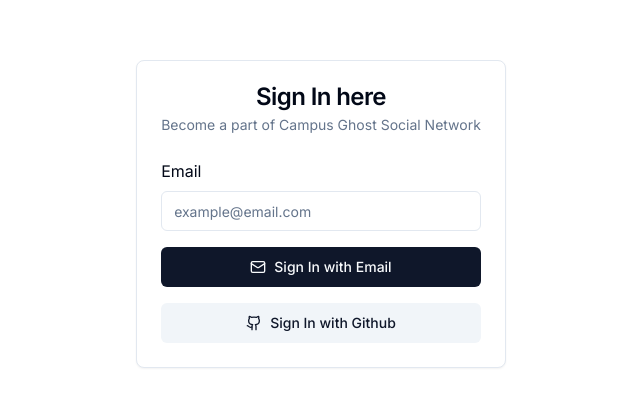
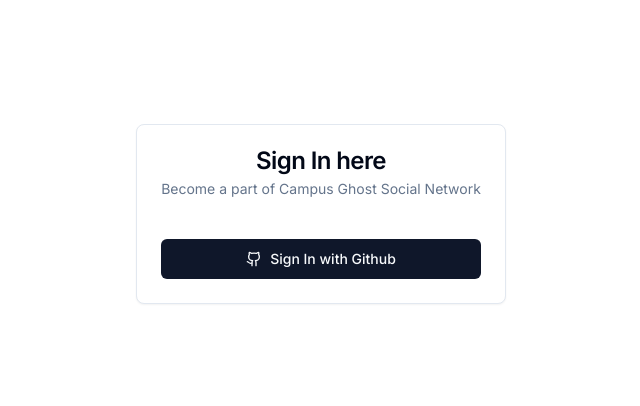
Before and after one commit to 100XEnginners/CampusGhost, a Next.js app: page /auth in a window 1280 px wide. Shown: the part 186-592 px from the top of the page, without its empty margins (319-959 px from the left). Built offline with nearby package versions, Linux system fonts and the light colour scheme; no server answers.

Commit message:
Signin via Github working

```diff
--- a/app/auth/page.tsx
+++ b/app/auth/page.tsx
@@ -1,11 +1,8 @@
-import { Button } from "@/components/ui/button";
 import { Card, CardContent, CardDescription, CardHeader, CardTitle } from "@/components/ui/card";
-import { Input } from "@/components/ui/input";
 import SigninWithGithub from "../components/SigninWithGithub";
 import { getServerSession } from "next-auth";
 import { authOptions } from "../utils/auth";
 import { redirect } from "next/navigation";
-import SigninForm from "../components/SigninForm";
 
 export default async function AuthRoute() {
   const session = await getServerSession(authOptions);
@@ -20,7 +17,6 @@
           <CardDescription className="text-center">Become a part of Campus Ghost Social Network</CardDescription>
         </CardHeader>
         <CardContent className="flex flex-col">
-          <SigninForm />
           <SigninWithGithub />
         </CardContent>
       </Card>
--- a/app/components/SigninWithGithub.tsx
+++ b/app/components/SigninWithGithub.tsx
@@ -6,7 +6,7 @@
 
 export default function SigninWithGithub() {
   return (
-    <Button variant={"secondary"} onClick={() => signIn("github", { callbackUrl: `${window.location.origin}` })} className="mt-4">
+    <Button onClick={() => signIn("github", { callbackUrl: `${window.location.origin}` })} className="mt-4">
       <Github className="mr-2 h-4 w-4" />
       Sign In with Github
     </Button>
--- a/app/utils/auth.ts
+++ b/app/utils/auth.ts
@@ -1,6 +1,6 @@
 import type { NextAuthOptions } from "next-auth";
 import GitHubProvider from "next-auth/providers/github";
-import EmailProvider from "next-auth/providers/email";
+// import EmailProvider from "next-auth/providers/email";
 import { PrismaAdapter } from "@auth/prisma-adapter";
 import prisma from "./db";
 import type { Adapter } from "next-auth/adapters";
@@ -12,15 +12,16 @@
       clientId: process.env.GITHUB_ID as string,
       clientSecret: process.env.GITHUB_SECRET_ID as string
     }),
-    EmailProvider({
-      server: {
-        host: process.env.EMAIL_SERVER_HOST,
-        port: process.env.EMAIL_SERVER_PORT,
-        auth: {
-          user: process.env.EAMIL_SERVER_USER,
-          pass: process.env.EMAIL_SERVER_PASSWORD,
-        }
-      }
-    })
+    // EmailProvider({
+    //   server: {
+    //     host: process.env.EMAIL_SERVER_HOST,
+    //     port: process.env.EMAIL_SERVER_PORT,
+    //     auth: {
+    //       user: process.env.EAMIL_SERVER_USER,
+    //       pass: process.env.EMAIL_SERVER_PASSWORD,
+    //     }
+    //   },
+    //   from: process.env.EMAIL_FROM
+    // })
   ]
 } satisfies NextAuthOptions
```
